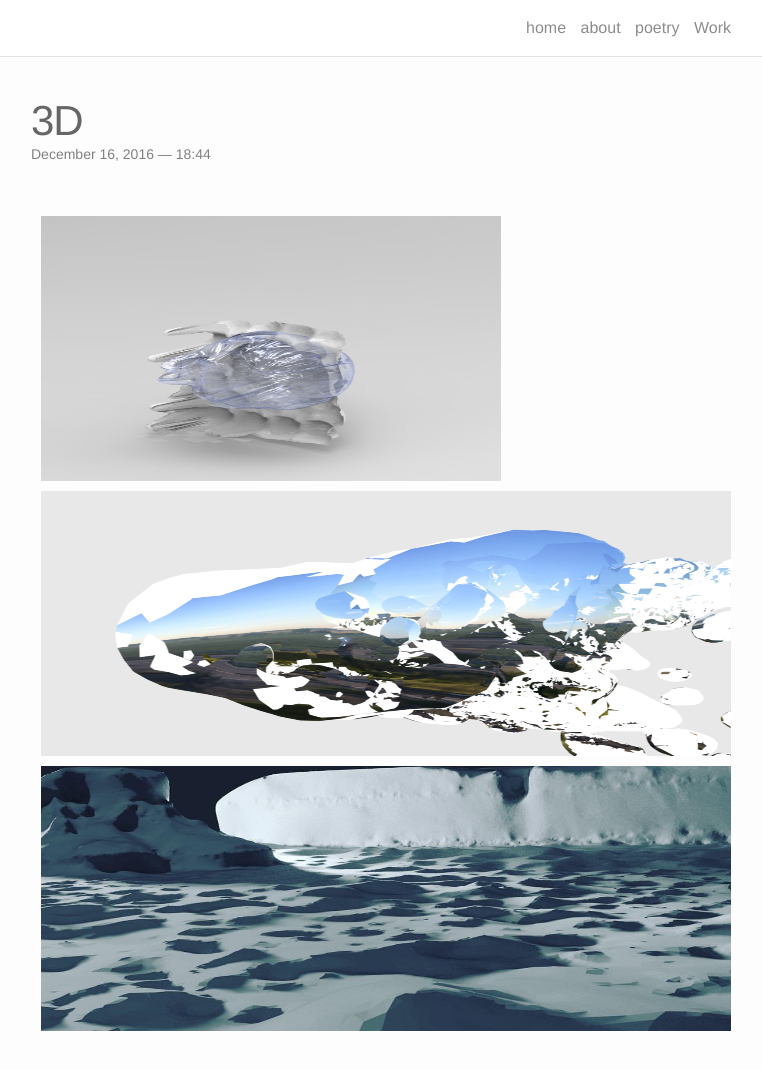
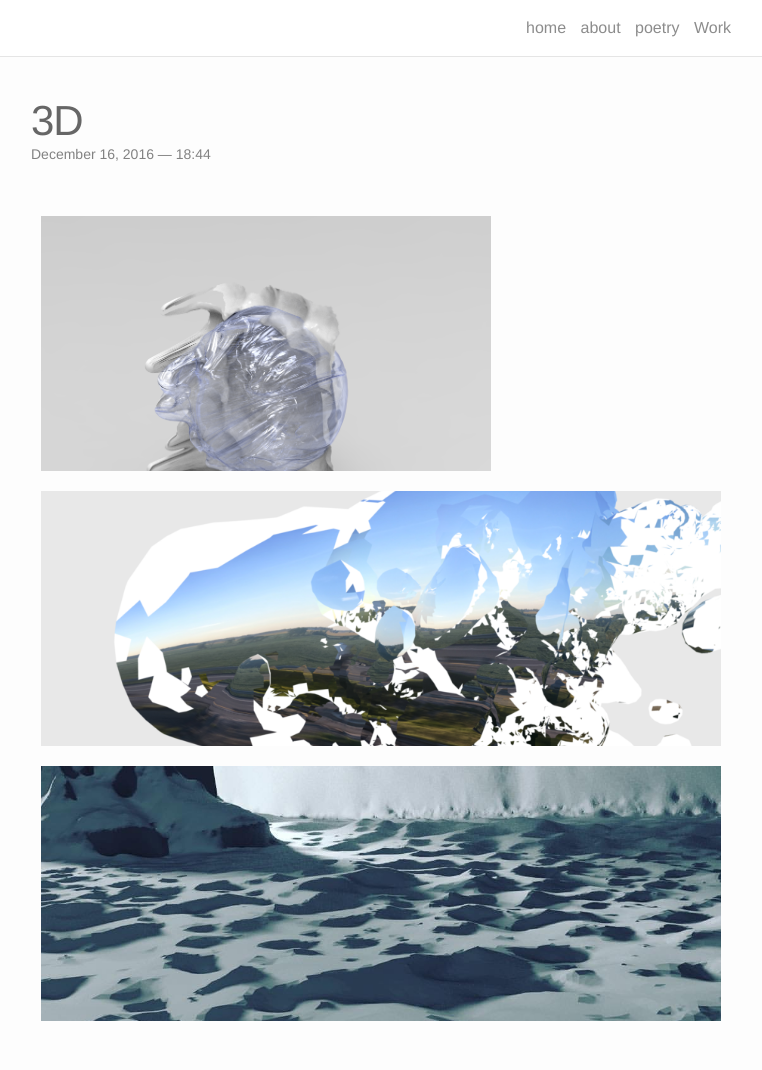
Before and after one commit to ChristopherWMartin/ChristopherWMartin, a Jekyll site: the page built from _portfolio/3d.markdown, in a window 1280 px wide and 1131 px high. Shown: the top 1070 px of the window, without its empty margins (259-1021 px from the left). Built offline with Jekyll 4.4.1, drawn with Linux system fonts in a browser that asks for light colours; nearby versions of some CDN libraries.

Commit message:
Update _layout.scss

```diff
--- a/_sass/_layout.scss
+++ b/_sass/_layout.scss
@@ -251,6 +251,8 @@ padding: $img_spacing;
 width: 100%;
 height: 100%;
 float: left;
+object-fit: cover;
+box-sizing:border-box;
 padding: $img_spacing;
 }
 .right{
```
